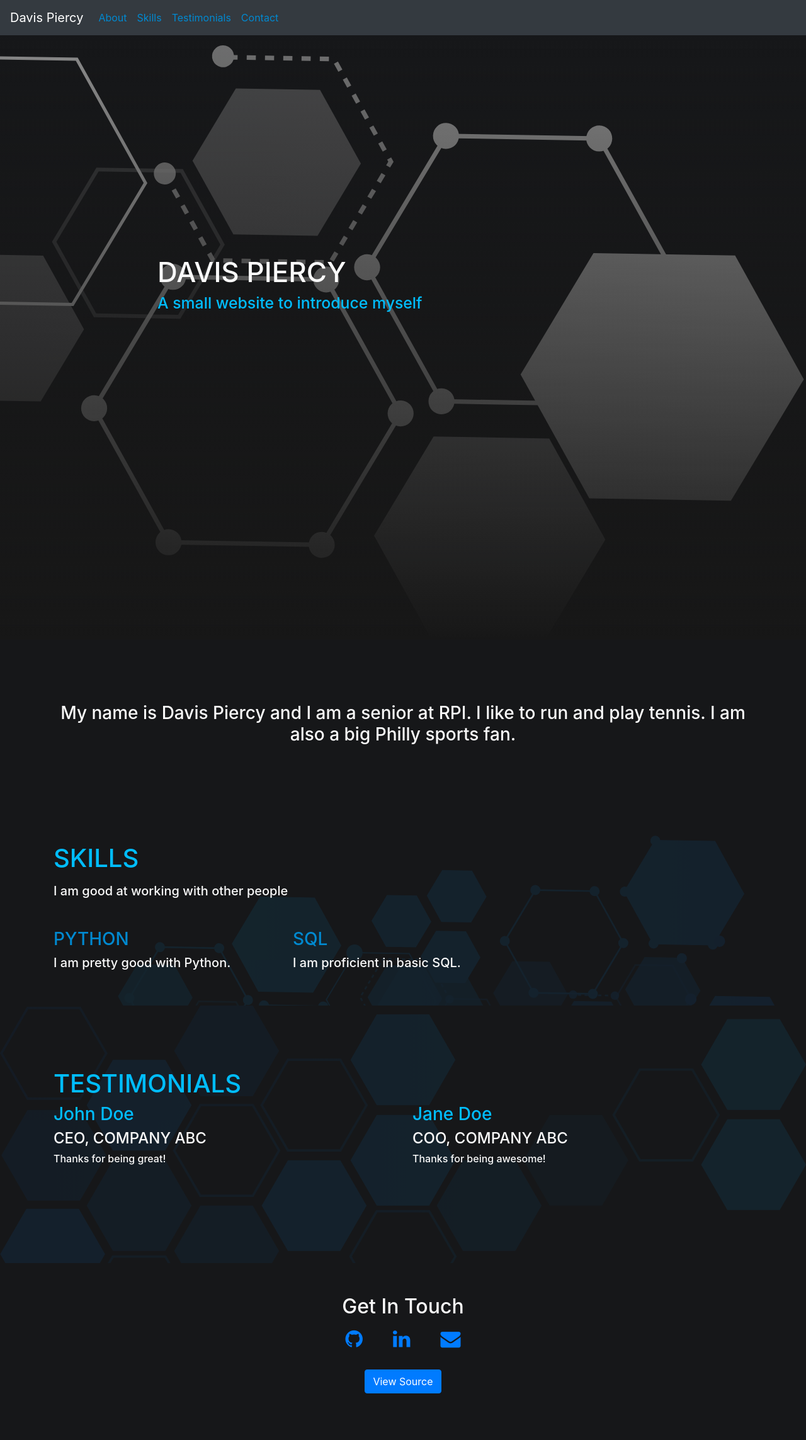
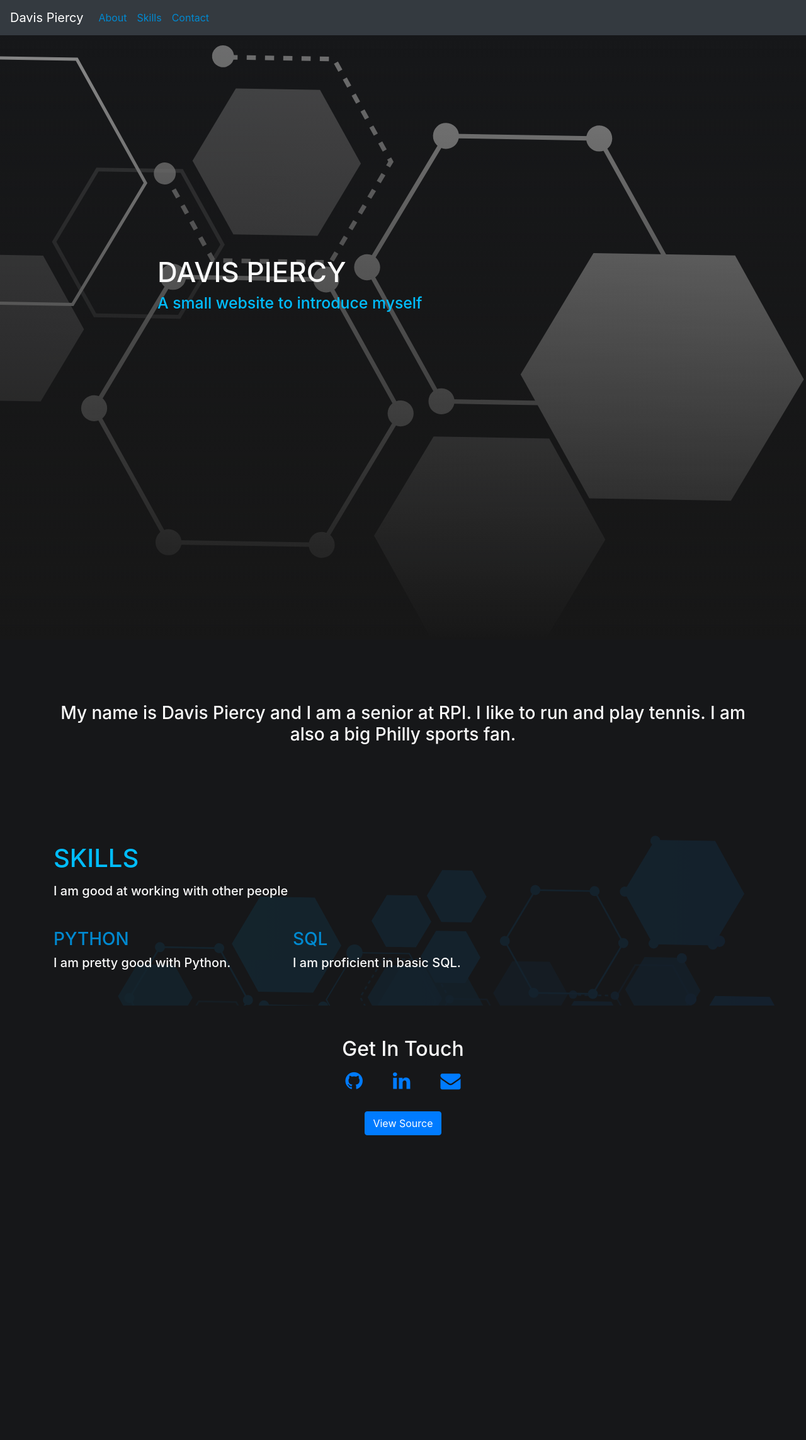
Before and after one commit to davispiercy/davispiercy, a Jekyll site: the page built from index.md, in a window 1280 px wide. Shown: the whole page at 63% size. Built offline with Jekyll 4.4.1, drawn with Linux system fonts in a browser that asks for light colours; after the commit the page ends 1877 px from its top, so only the background shows below that.

Commit message:
Update testimonials.yml

```diff
--- a/_data/testimonials.yml
+++ b/_data/testimonials.yml
@@ -1,11 +1,6 @@
 #If you have some testimonials list them here
 
-- quote: Thanks for being great!
-  person:
-    name: John Doe
-    title: CEO, Company ABC
-
-- quote: Thanks for being awesome!
-  person:
-    name: Jane Doe
-    title: COO, Company ABC
+#- quote: Thanks for being great!
+  #person:
+    #name: John Doe
+    #title: CEO, Company ABC
```
